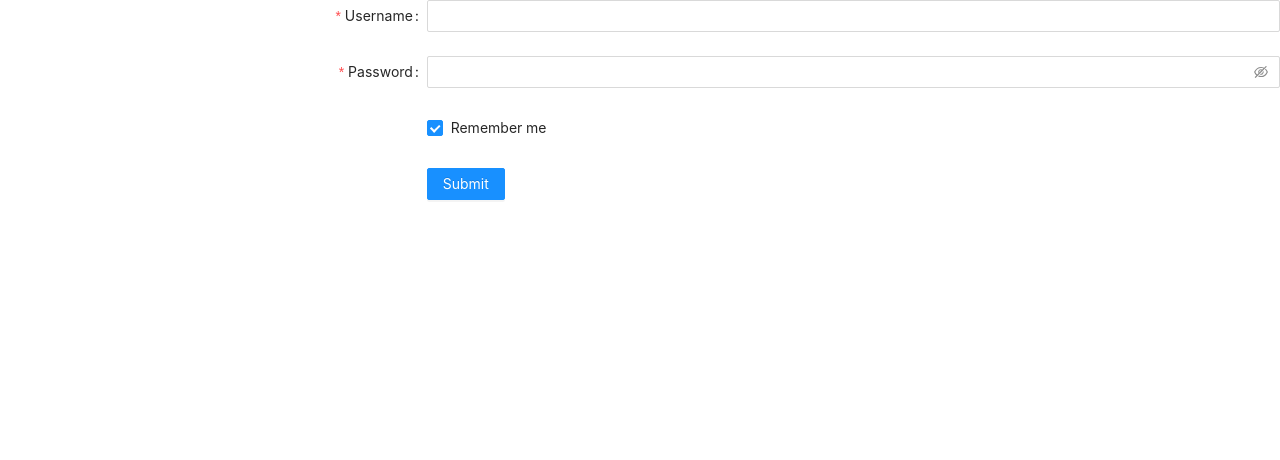
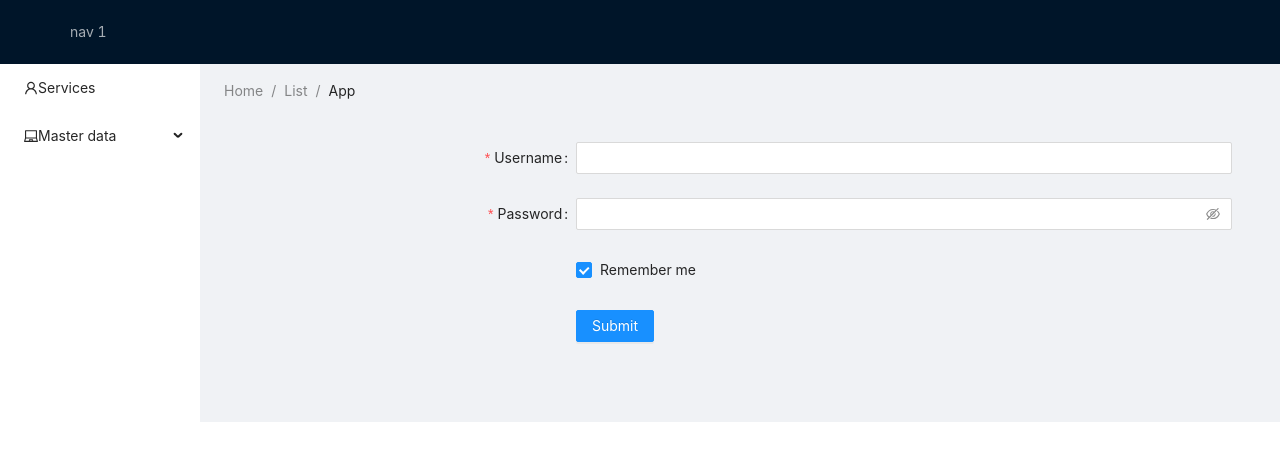
Before and after one commit to petmongrels/psr-admin-app, a React (Create React App) app: page /service in a window 1280 px wide. Shown: the top 460 px of the page. Built offline with nearby package versions, Linux system fonts and the light colour scheme.

Commit message:
created layout

```diff
--- a/src/dashboard/Dashboard.js
+++ b/src/dashboard/Dashboard.js
@@ -1,52 +1,11 @@
 import React, {useState} from 'react';
-import {Layout, Menu, Breadcrumb} from 'antd';
-import {UserOutlined, LaptopOutlined, NotificationOutlined} from '@ant-design/icons';
 import {serviceList} from "../service/ServiceList";
+import {PSRLayout} from "../framework/view/PSRLayout";
 
 export function dashboard(props) {
-    const {SubMenu} = Menu;
-    const {Header, Content, Sider} = Layout;
-
     return (
-        <Layout>
-            <Header className="header">
-                <div className="logo"/>
-                <Menu theme="dark" mode="horizontal" defaultSelectedKeys={['2']}>
-                    <Menu.Item key="1">nav 1</Menu.Item>
-                </Menu>
-            </Header>
-            <Layout>
-                <Sider width={200} className="site-layout-background">
-                    <Menu
-                        mode="inline"
-                        defaultSelectedKeys={['1']}
-                        defaultOpenKeys={['sub1']}
-                        style={{height: '100%', borderRight: 0}}
-                    >
-                        <Menu.Item key="sub1"><span><UserOutlined/>Services</span></Menu.Item>
-                        <SubMenu key="sub2" title={<span><LaptopOutlined/>Master data</span>}>
-                            <Menu.Item key="communication_mediums">Communication mediums</Menu.Item>
-                            <Menu.Item key="photograph_types">Photograph types</Menu.Item>
-                            <Menu.Item key="serving_entities">Serving entities</Menu.Item>
-                        </SubMenu>
-                    </Menu>
-                </Sider>
-                <Layout style={{padding: '0 24px 24px'}}>
-                    <Breadcrumb style={{margin: '16px 0'}}>
-                        <Breadcrumb.Item>Home</Breadcrumb.Item>
-                        <Breadcrumb.Item>List</Breadcrumb.Item>
-                        <Breadcrumb.Item>App</Breadcrumb.Item>
-                    </Breadcrumb>
-                    <Content
-                        className="site-layout-background"
-                        style={{
-                            padding: 24,
-                            margin: 0,
-                            minHeight: 280,
-                        }}
-                    >{serviceList(props)}</Content>
-                </Layout>
-            </Layout>
-        </Layout>
+        <PSRLayout>
+            {serviceList(props)}
+        </PSRLayout>
     );
 }
--- /dev/null
+++ b/src/framework/view/PSRLayout.js
@@ -0,0 +1,52 @@
+import React, {useState} from 'react';
+import {UserOutlined, LaptopOutlined, NotificationOutlined} from '@ant-design/icons';
+import {Layout, Menu, Breadcrumb} from 'antd';
+
+export function PSRLayout(props) {
+    const {SubMenu} = Menu;
+    const {Header, Content, Sider} = Layout;
+
+
+    return (
+        <Layout>
+            <Header className="header">
+                <div className="logo"/>
+                <Menu theme="dark" mode="horizontal" defaultSelectedKeys={['2']}>
+                    <Menu.Item key="1">nav 1</Menu.Item>
+                </Menu>
+            </Header>
+            <Layout>
+                <Sider width={200} className="site-layout-background">
+                    <Menu
+                        mode="inline"
+                        defaultSelectedKeys={['1']}
+                        defaultOpenKeys={['sub1']}
+                        style={{height: '100%', borderRight: 0}}
+                    >
+                        <Menu.Item key="sub1"><span><UserOutlined/>Services</span></Menu.Item>
+                        <SubMenu key="sub2" title={<span><LaptopOutlined/>Master data</span>}>
+                            <Menu.Item key="communication_mediums">Communication mediums</Menu.Item>
+                            <Menu.Item key="photograph_types">Photograph types</Menu.Item>
+                            <Menu.Item key="serving_entities">Serving entities</Menu.Item>
+                        </SubMenu>
+                    </Menu>
+                </Sider>
+                <Layout style={{padding: '0 24px 24px'}}>
+                    <Breadcrumb style={{margin: '16px 0'}}>
+                        <Breadcrumb.Item>Home</Breadcrumb.Item>
+                        <Breadcrumb.Item>List</Breadcrumb.Item>
+                        <Breadcrumb.Item>App</Breadcrumb.Item>
+                    </Breadcrumb>
+                    <Content
+                        className="site-layout-background"
+                        style={{
+                            padding: 24,
+                            margin: 0,
+                            minHeight: 280,
+                        }}
+                    >{props.children}</Content>
+                </Layout>
+            </Layout>
+        </Layout>
+    );
+}
--- a/src/service/Service.js
+++ b/src/service/Service.js
@@ -1,5 +1,6 @@
 import React from 'react';
-import { Form, Input, Button, Checkbox } from 'antd';
+import {Form, Input, Button, Checkbox} from 'antd';
+import {PSRLayout} from "../framework/view/PSRLayout";
 
 const layout = {
     labelCol: {
@@ -18,26 +19,21 @@ const tailLayout = {
 
 export function service() {
     return (
-        <Form
-            {...layout}
-            name="basic"
-            initialValues={{
+        <PSRLayout>
+            <Form {...layout} name="basic" initialValues={{
                 remember: true,
-            }}
-            onFinish={() => {}}
-            onFinishFailed={() => {}}
-        >
+            }} onFinish={() => {
+            }} onFinishFailed={() => {
+            }}>
                 <Form.Item
-                label="Username"
-                name="username"
+                    label="Username" name="username"
                     rules={[
                         {
                             required: true,
                             message: 'Please input your username!',
                         },
-                ]}
-            >
-                <Input />
+                    ]}>
+                    <Input/>
                 </Form.Item>
 
                 <Form.Item
@@ -48,9 +44,8 @@ export function service() {
                             required: true,
                             message: 'Please input your password!',
                         },
-                ]}
-            >
-                <Input.Password />
+                    ]}>
+                    <Input.Password/>
                 </Form.Item>
 
                 <Form.Item {...tailLayout} name="remember" valuePropName="checked">
@@ -63,5 +58,6 @@ export function service() {
                     </Button>
                 </Form.Item>
             </Form>
+        </PSRLayout>
     );
 }
```
Lines whose indentation alone changed are shown as unchanged.
